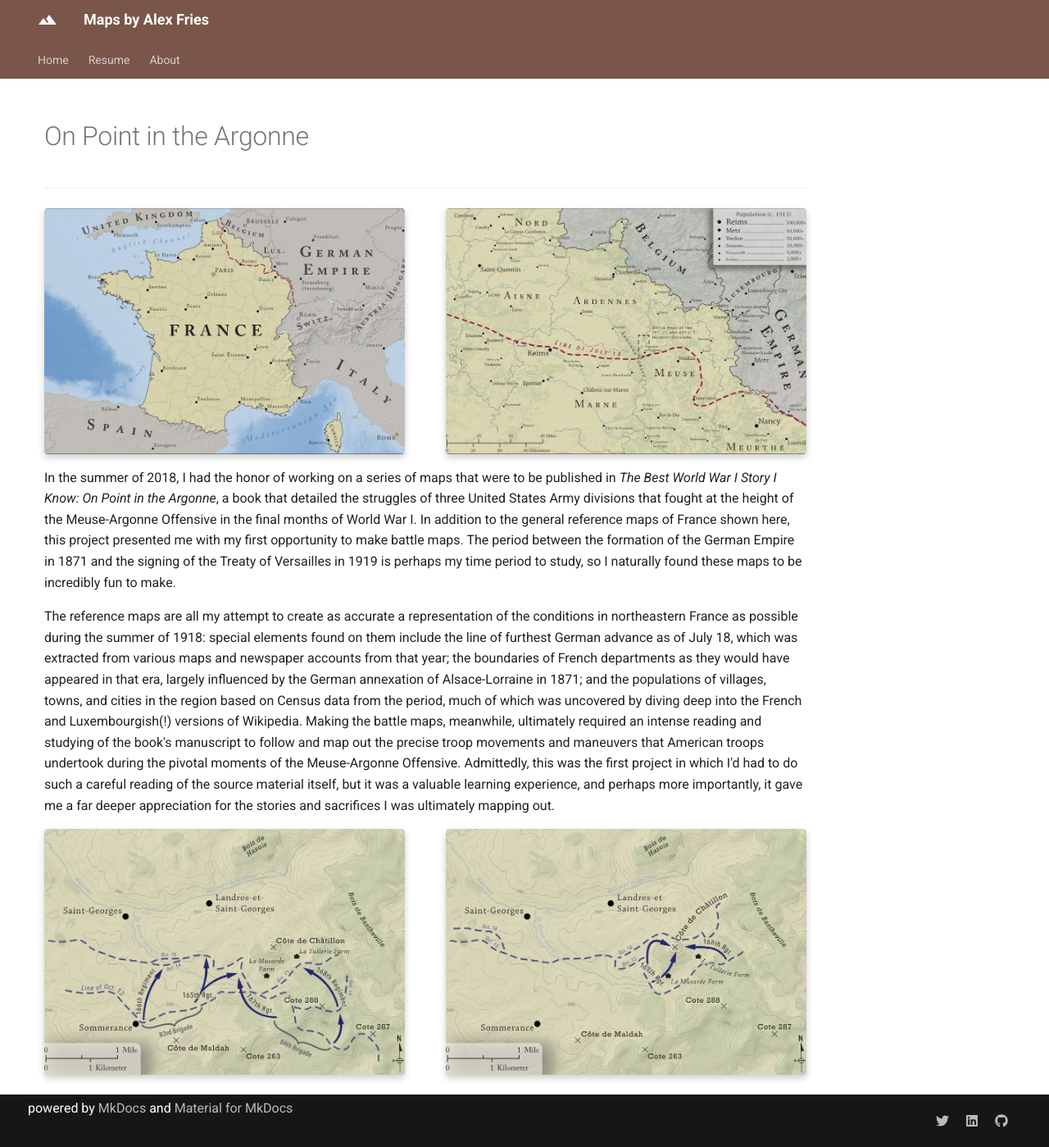
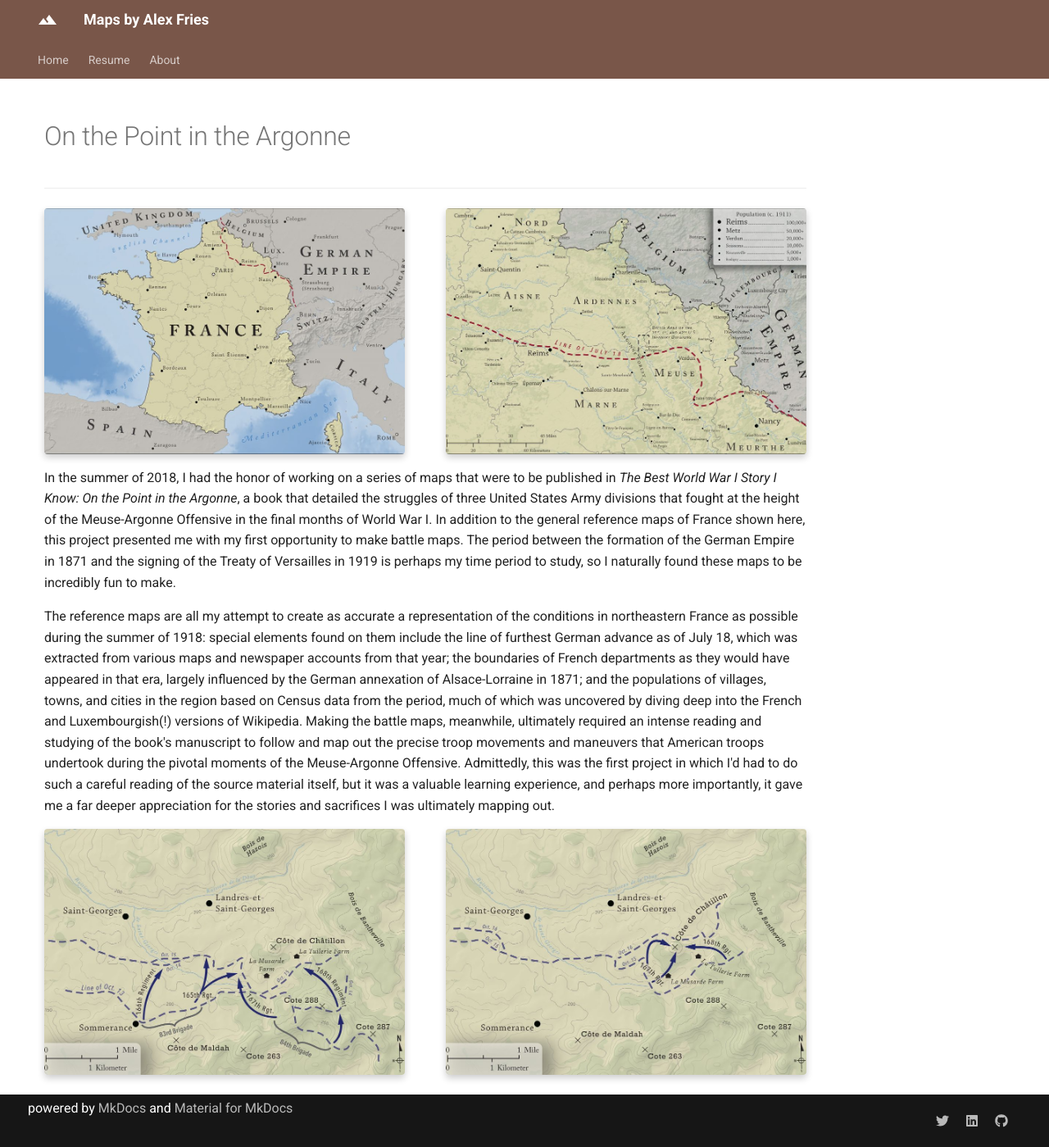
Before and after one commit to acfries/acfries.github.io, an MkDocs documentation site: the page built from docs/portfolio/ww1.md, in a window 1280 px wide and 1399 px high. Shown: the whole window at 82% size. Built offline with MkDocs 1.6.1 and Material for MkDocs 9.7.7, drawn with Linux system fonts in a browser that asks for light colours.

Commit message:
Fixed title of book referenced on WWI page

```diff
--- a/docs/portfolio/ww1.md
+++ b/docs/portfolio/ww1.md
@@ -1,4 +1,4 @@
-# On Point in the Argonne
+# On the Point in the Argonne
 ---
 
 <div class="feature_multi">
@@ -16,7 +16,7 @@
 	</div>
 </div>
 
-In the summer of 2018, I had the honor of working on a series of maps that were to be published in *The Best World War I Story I Know: On Point in the Argonne*, a book that detailed the struggles of three United States Army divisions that fought at the height of the Meuse-Argonne Offensive in the final months of World War I. In addition to the general reference maps of France shown here, this project presented me with my first opportunity to make battle maps. The period between the formation of the German Empire in 1871 and the signing of the Treaty of Versailles in 1919 is perhaps my time period to study, so I naturally found these maps to be incredibly fun to make.
+In the summer of 2018, I had the honor of working on a series of maps that were to be published in *The Best World War I Story I Know: On the Point in the Argonne*, a book that detailed the struggles of three United States Army divisions that fought at the height of the Meuse-Argonne Offensive in the final months of World War I. In addition to the general reference maps of France shown here, this project presented me with my first opportunity to make battle maps. The period between the formation of the German Empire in 1871 and the signing of the Treaty of Versailles in 1919 is perhaps my time period to study, so I naturally found these maps to be incredibly fun to make.
 
 The reference maps are all my attempt to create as accurate a representation of the conditions in northeastern France as possible during the summer of 1918: special elements found on them include the line of furthest German advance as of July 18, which was extracted from various maps and newspaper accounts from that year; the boundaries of French departments as they would have appeared in that era, largely influenced by the German annexation of Alsace-Lorraine in 1871; and the populations of villages, towns, and cities in the region based on Census data from the period, much of which was uncovered by diving deep into the French and Luxembourgish(!) versions of Wikipedia. Making the battle maps, meanwhile, ultimately required an intense reading and studying of the book's manuscript to follow and map out the precise troop movements and maneuvers that  American troops  undertook during the pivotal moments of the Meuse-Argonne Offensive. Admittedly, this was the first project in which I'd had to do such a careful reading of the source material itself, but it was a valuable learning experience, and perhaps more importantly, it gave me a far deeper appreciation for the stories and sacrifices I was ultimately mapping out.
 
```
Also changed, not shown: docs/index.md (+1 -1 lines).
